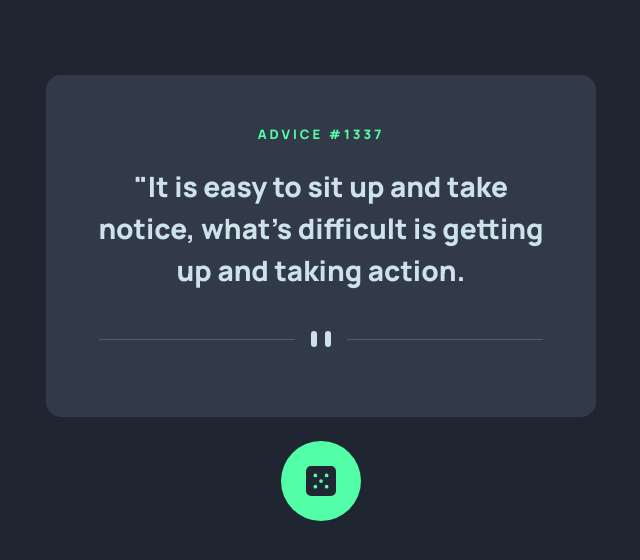
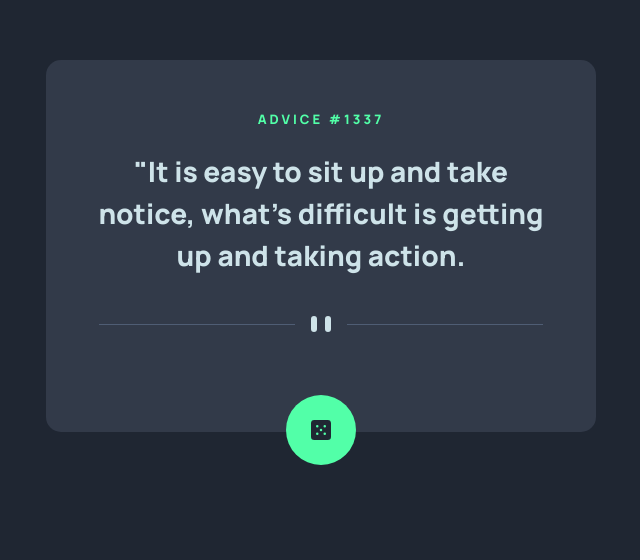
Before and after one commit to Siedemus/advice-generator-app, a React (Create React App) app: page / in a window 1280 px wide. Shown: the part 154-714 px from the top of the page, without its empty margins (319-959 px from the left). Built offline with nearby package versions, Linux system fonts and the light colour scheme.

Commit message:
add button,advice and container styles

```diff
--- a/src/Container/Advice/styled.js
+++ b/src/Container/Advice/styled.js
@@ -1,7 +1,7 @@
 import styled from "styled-components";
 
 const AdviceHeader = styled.h1`
-color: ${({theme}) => theme.colors.neonGreen};
+  color: ${({ theme }) => theme.colors.neonGreen};
   font-size: 13px;
   text-transform: uppercase;
   letter-spacing: 3px;
@@ -9,15 +9,13 @@ padding-top: 20px;
 `;
 
 const StyledAdvice = styled.p`
-color: ${({theme}) => theme.colors.lightCyan};
+  color: ${({ theme }) => theme.colors.lightCyan};
   font-size: 28px;
   padding: 20px 20px 40px 20px;
   font-weight: 800;
   text-align: center;
 `;
 
-const BorderImage = styled.img`
-padding-bottom: 40px;
-`;
+const BorderImage = styled.img``;
 
 export { AdviceHeader, StyledAdvice, BorderImage };
--- a/src/Container/Button/styled.js
+++ b/src/Container/Button/styled.js
@@ -4,10 +4,8 @@ const StyledButton = styled.button`
   border-radius: 200px;
   border: none;
   padding: 25px;
-  position: absolute;
-  top: 595px;
   background-color: ${({ theme }) => theme.colors.neonGreen};
-  transition: 1s;
+  transform: translateY(90%);
 
   &:hover {
     box-shadow: -1px 10px 105px 7px rgba(0, 255, 150, 0.86);
@@ -15,7 +13,7 @@ const StyledButton = styled.button`
 `;
 
 const StyledImage = styled.img`
-  width: 30px;
+  width: 20px;
 `;
 
 export { StyledButton, StyledImage };
--- a/src/Container/styled.js
+++ b/src/Container/styled.js
@@ -9,4 +9,5 @@ align-items: center;
 background-color: ${({theme}) => theme.colors.darkGrayishBlue};
 max-width: 550px;
 border-radius: 15px;
+margin: 15px;
 `
```
Lines whose indentation alone changed are shown as unchanged.
